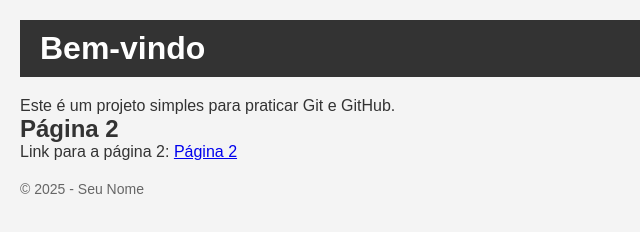
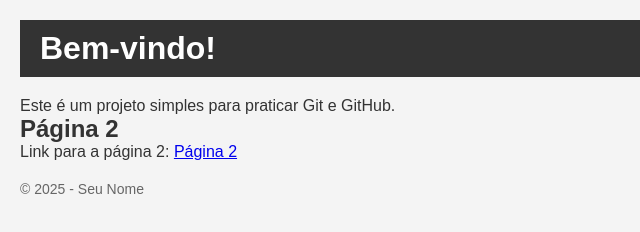
Before and after one commit to letambelli/Teste-Git-e-Github, a plain HTML site: page index.html in a window 1280 px wide. Shown: the full height of the page, 0-640 px from the left. Drawn offline with Linux system fonts and the light colour scheme.

Commit message:
correcao erro pagina index

```diff
--- a/index.html
+++ b/index.html
@@ -8,7 +8,7 @@
 </head>
 <body>
     <header>
-        <h1>Bem-vindo</h1>
+        <h1>Bem-vindo!</h1>
     </header>
     <main>
         <p>Este é um projeto simples para praticar Git e GitHub.</p>
```
